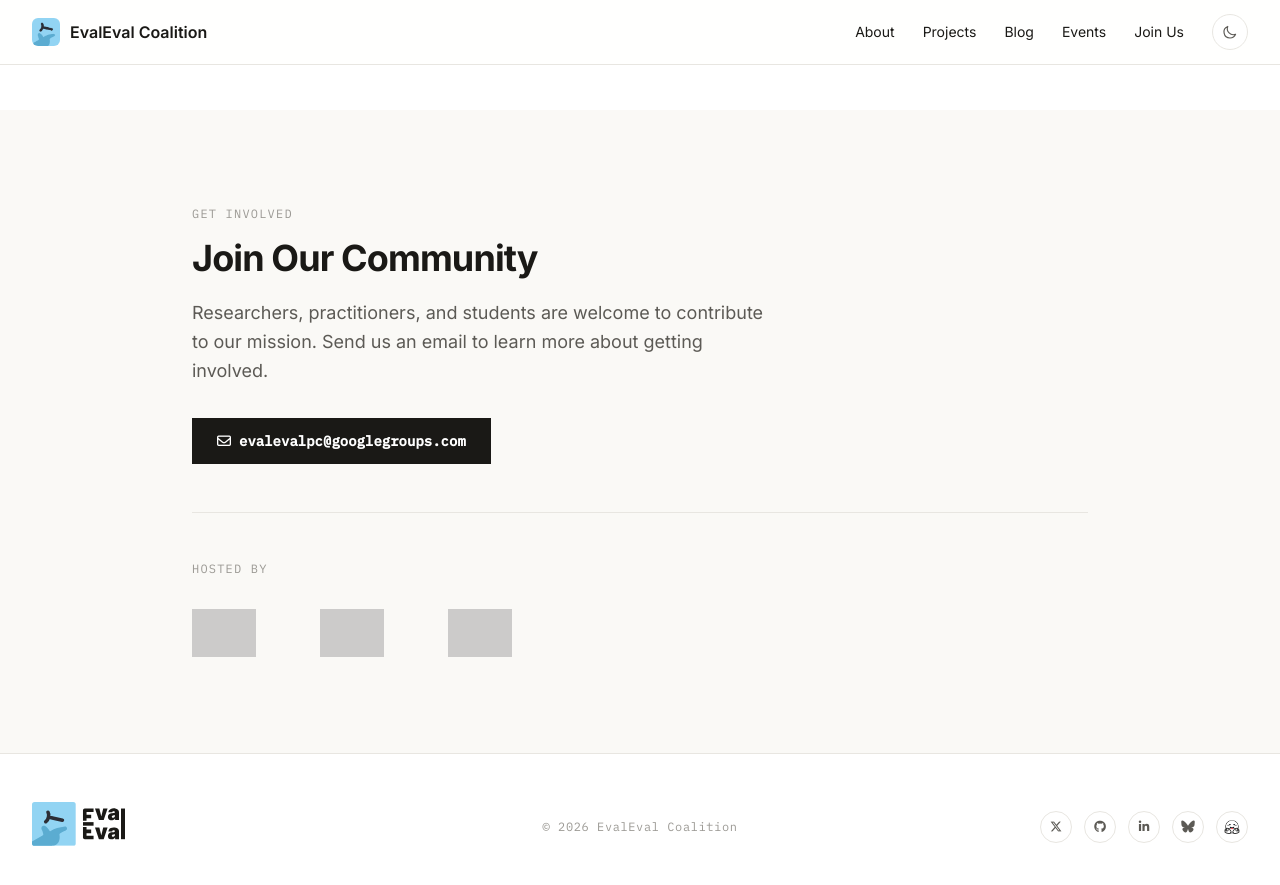
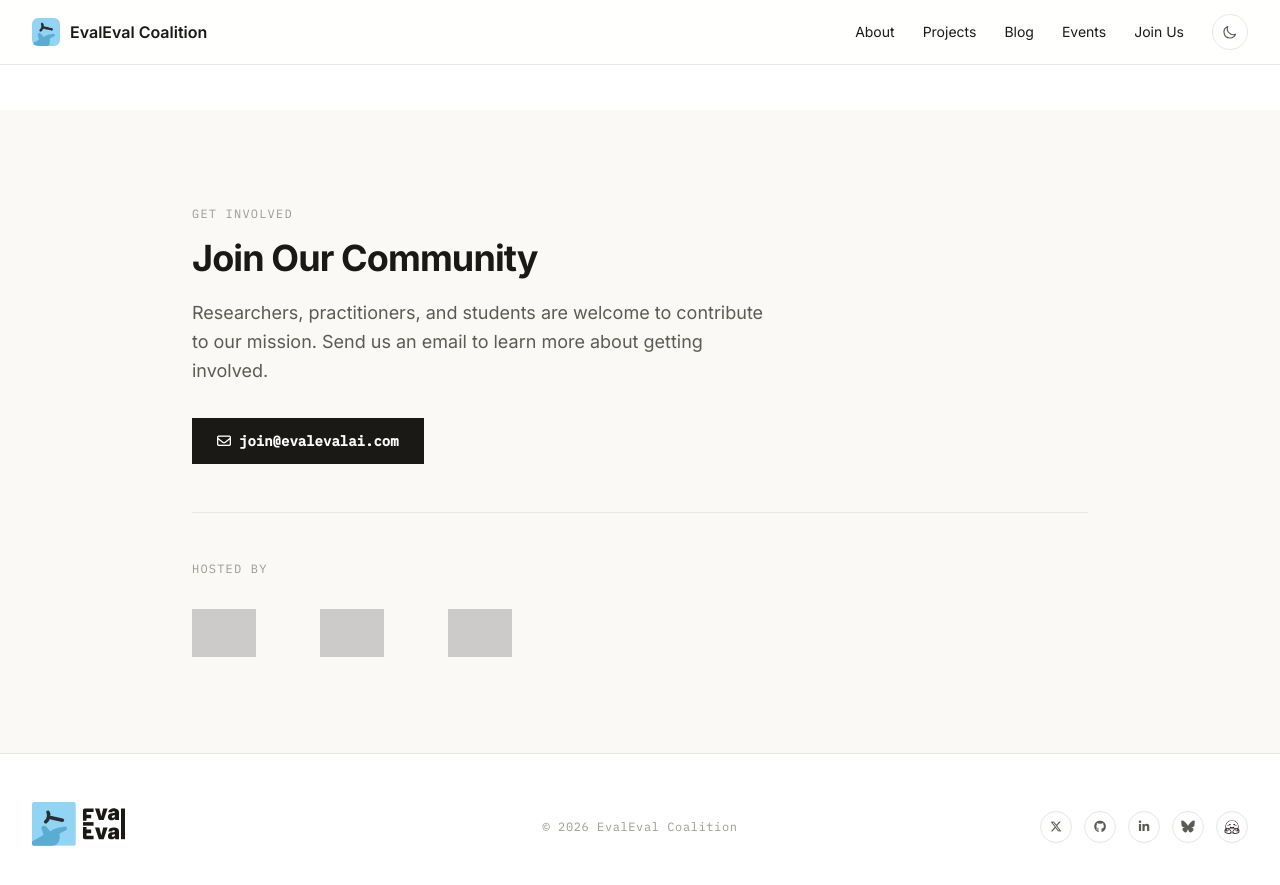
Before and after one commit to evaleval/evaleval.github.io, a Jekyll site: the page built from index.html, in a window 1280 px wide and 900 px high, scrolled down 3157 px. Shown: the top 885 px of the window. Built offline with Jekyll 4.4.1, drawn with Linux system fonts in a browser that asks for light colours; nearby versions of some CDN libraries; grey boxes are pictures that could not be loaded.

Commit message:
add new join email

```diff
--- a/_includes/joinus.html
+++ b/_includes/joinus.html
@@ -9,13 +9,13 @@
         Researchers, practitioners, and students are welcome to contribute to our mission.
         Send us an email to learn more about getting involved.
       </p>
-      <a href="mailto:evalevalpc@googlegroups.com"
+      <a href="mailto:join@evalevalai.com"
          class="inline-flex items-center gap-2 px-6 py-3 font-semibold text-sm mono transition-all duration-200"
          style="background-color: var(--fg); color: var(--bg); border: 1.5px solid var(--fg);"
          onmouseover="this.style.backgroundColor='var(--accent)'; this.style.borderColor='var(--accent)';"
          onmouseout="this.style.backgroundColor='var(--fg)'; this.style.borderColor='var(--fg)';">
          <i class="fa-regular fa-envelope"></i>
-         evalevalpc@googlegroups.com
+         join@evalevalai.com
       </a>
     </div>
 
```
